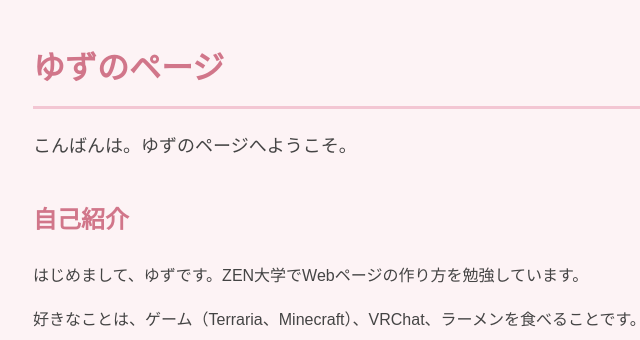
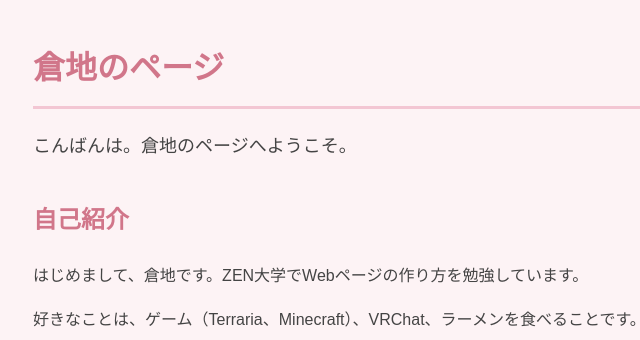
Before and after one commit to greythroatRhodes/ZENUnivercity.github, a plain HTML site: page index.html in a window 1280 px wide. Shown: the top 340 px of the page, 7-647 px from the left. Drawn offline with Linux system fonts and the light colour scheme.

Commit message:
ページ名を倉地のページに変更

```diff
--- a/index.html
+++ b/index.html
@@ -2,15 +2,15 @@
 <html lang="ja">
 <head>
   <meta charset="UTF-8">
-  <title>ゆずのページ</title>
+  <title>倉地のページ</title>
   <link rel="stylesheet" href="style.css">
 </head>
 <body>
-  <h1>ゆずのページ</h1>
+  <h1>倉地のページ</h1>
   <p id="greeting"></p>
 
   <h2>自己紹介</h2>
-  <p>はじめまして、ゆずです。ZEN大学でWebページの作り方を勉強しています。</p>
+  <p>はじめまして、倉地です。ZEN大学でWebページの作り方を勉強しています。</p>
   <p>好きなことは、ゲーム（Terraria、Minecraft）、VRChat、ラーメンを食べることです。</p>
 
   <footer>
--- a/script.js
+++ b/script.js
@@ -4,10 +4,10 @@
 const hour = new Date().getHours();
 let message = '';
 if (hour >= 5 && hour < 11) {
-  message = 'おはようございます。ゆずのページへようこそ。';
+  message = 'おはようございます。倉地のページへようこそ。';
 } else if (hour >= 11 && hour < 18) {
-  message = 'こんにちは。ゆずのページへようこそ。';
+  message = 'こんにちは。倉地のページへようこそ。';
 } else {
-  message = 'こんばんは。ゆずのページへようこそ。';
+  message = 'こんばんは。倉地のページへようこそ。';
 }
 document.getElementById('greeting').innerText = message;
```
Also changed, not shown: 2048.html (+1 -1 lines).
